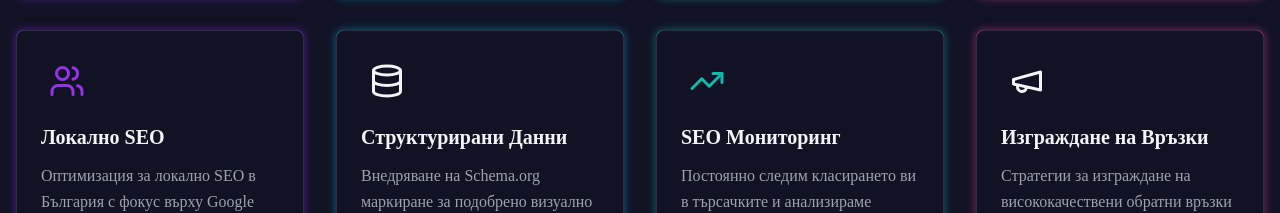
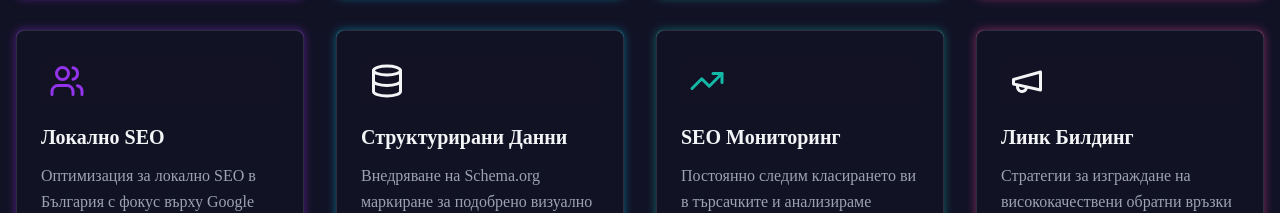
Before and after one commit to mwolfyy/portfolio-test, a React (Vite) app: page / in a window 1280 px wide. Shown: the part 1412-1625 px from the top of the page. Built offline with nearby package versions, Linux system fonts and the light colour scheme; no server answers; a web font is replaced by a local one.

Commit message:
Update Services.tsx

```diff
--- a/src/components/Home/Services.tsx
+++ b/src/components/Home/Services.tsx
@@ -49,7 +49,7 @@ const services = [
   },
   {
     icon: <Megaphone className="text-cyber-pink\" size={36} />,
-    title: 'Изграждане на Връзки',
+    title: 'Линк Билдинг',
     description: 'Стратегии за изграждане на висококачествени обратни връзки от авторитетни български сайтове с фокус върху релевантност и трайност. Линковете носят доверие.',
     color: 'pink',
   },
@@ -83,7 +83,7 @@ const Services: React.FC = () => {
                 <h3 className="text-xl font-bold mb-3">{service.title}</h3>
                 <p className="text-gray-400 flex-grow mb-4">{service.description}</p>
                 <Link
-                  to={`/услуги#${service.title.toLowerCase().replace(/\s+/g, '-')}`}
+                  to={`/услуги/${service.title.toLowerCase().replace(/\s+/g, '-')}`}
                   className="text-cyber-blue hover:text-cyber-purple transition-colors inline-flex items-center mt-auto"
                 >
                   Научи повече
```
